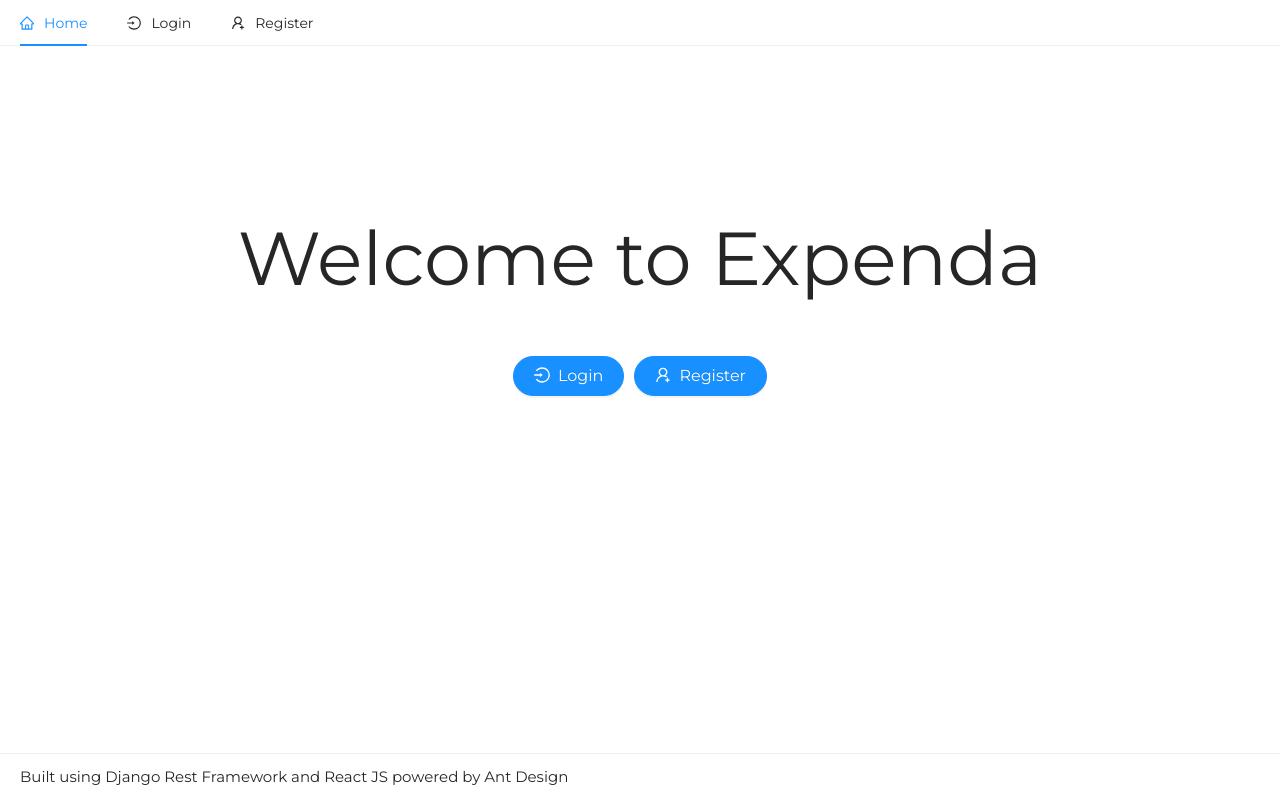
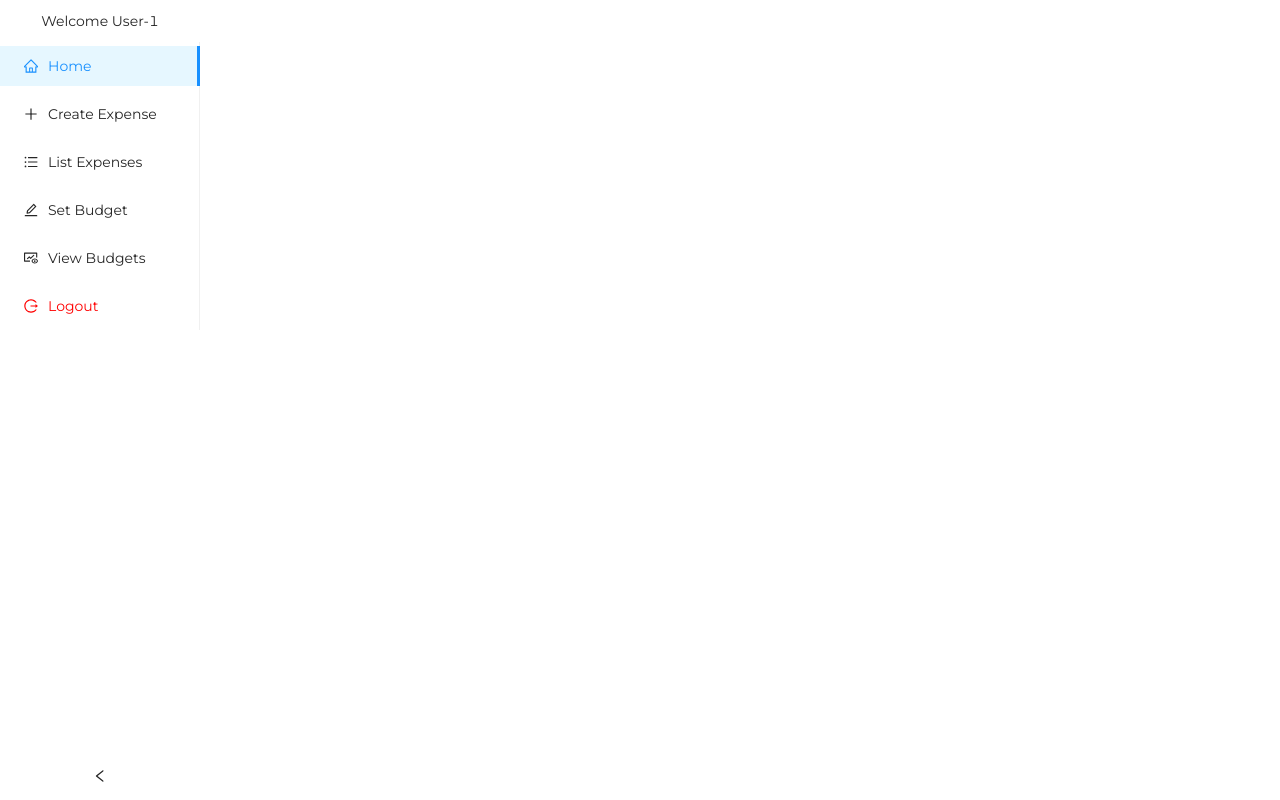
Before and after one commit to ihsaro/expenda, a Next.js app in the folder expenda_ui/: page / in a window 1280 px wide. Built offline with nearby package versions, Linux system fonts and the light colour scheme.

Commit message:
ui in progress

```diff
--- a/expenda_ui/components/home/home.jsx
+++ b/expenda_ui/components/home/home.jsx
@@ -1,3 +1,14 @@
+import { useEffect } from "react";
+
+import { Layout } from 'antd';
+
+import { performGet } from "utils/api_communication";
+import { LogonNavigationBar } from "components/navigation_bar/navigation_bar";
+
+const { Header, Footer, Sider, Content } = Layout;
+
 export function Home() {
-
+    return (
+        <LogonNavigationBar selectedKey="home" />
+    )
 }
--- a/expenda_ui/components/navigation_bar/navigation_bar.jsx
+++ b/expenda_ui/components/navigation_bar/navigation_bar.jsx
@@ -1,10 +1,34 @@
+import { useState } from "react";
 import { useRouter } from "next/router";
 
-import { Menu } from "antd";
-import { LoginOutlined, HomeOutlined, UserAddOutlined } from '@ant-design/icons';
+import { Layout, Menu } from "antd";
+import { HomeOutlined, LoginOutlined, UserAddOutlined, PlusOutlined, UnorderedListOutlined, FundViewOutlined, LogoutOutlined, EditOutlined } from '@ant-design/icons';
 
-export function LogonNavigationBar() {
-    return <nav>Hey</nav>
+const { Sider } = Layout;
+const { SubMenu } = Menu;
+
+export function LogonNavigationBar(props) {
+    const logonNavigationBarStyles = {
+        width: "256px",
+        fontFamily: "'Montserrat', sans-serif"
+    }
+
+    return (
+        <Sider style={logonNavigationBarStyles} collapsible theme="light">
+            <div style={{ textAlign: "center", margin: "10px 0px 10px 0px" }}>Welcome User-1</div>
+            <Menu
+                defaultSelectedKeys={[props.selectedKey]}
+                mode="inline"
+            >
+                <Menu.Item key="home" icon={<HomeOutlined />}>Home</Menu.Item>
+                <Menu.Item key="createExpense" icon={<PlusOutlined />}>Create Expense</Menu.Item>
+                <Menu.Item key="listExpenses" icon={<UnorderedListOutlined />}>List Expenses</Menu.Item>
+                <Menu.Item key="setBudget" icon={<EditOutlined />}>Set Budget</Menu.Item>
+                <Menu.Item key="viewBudget" icon={<FundViewOutlined />}>View Budgets</Menu.Item>
+                <Menu.Item key="logout" icon={<LogoutOutlined />} style={{ color: "red" }}>Logout</Menu.Item>
+            </Menu>
+        </Sider>
+    )
 }
 
 export function GuestNavigationBar() {
--- a/expenda_ui/pages/index.jsx
+++ b/expenda_ui/pages/index.jsx
@@ -1,5 +1,6 @@
+import { Home } from "components/home/home";
 import { Welcome } from "components/welcome/welcome";
 
 export default function Index() {
-    return <Welcome />
+    return <Home />
 }
--- a/expenda_ui/utils/api_communication.js
+++ b/expenda_ui/utils/api_communication.js
@@ -8,7 +8,10 @@
         }
     });
 
-    return response;
+    return {
+        "status": response.status,
+        "data": await response.json()
+    };
 }
 
 export async function performPost(url, payload) {
```
